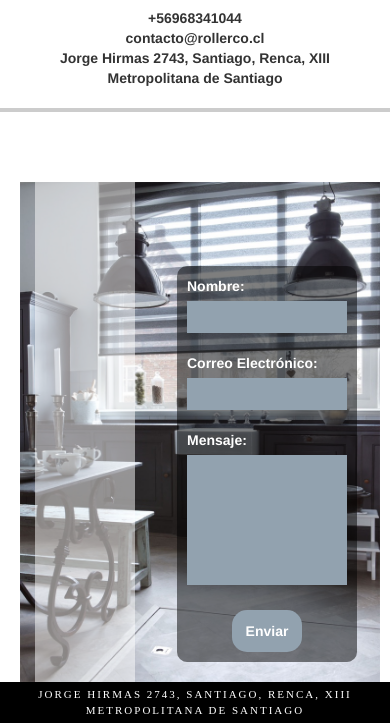
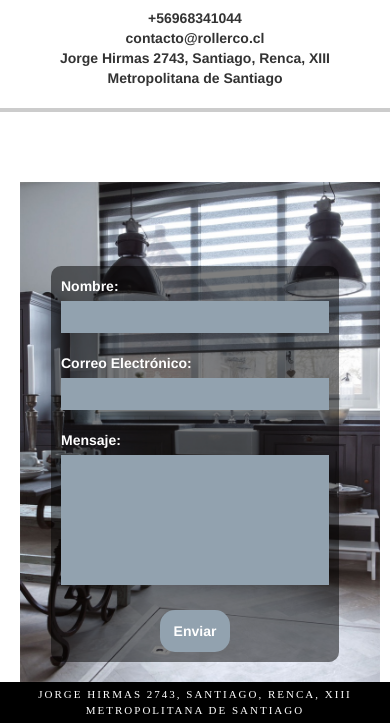
Before and after one commit to iaferrer/cortinas-roller, a Django app: template mainApp/templates/contact.html in a window 390 px wide. Shown: the part 356-1079 px from the top of the page. Run offline with Django 3.2, Linux system fonts and the light colour scheme; the template is opened without the code that fills it, so the values that code supplies are empty; some libraries are stand-ins or nearby versions.

Commit message:
Eliminar mapa de la version mobile

```diff
--- a/mainApp/static/css/style.css
+++ b/mainApp/static/css/style.css
@@ -401,6 +401,19 @@ footer p {
     width: 25%;
   }
 
+  .map-container {
+    display: none;
+  }
+
+  #contact-page form {
+    position: absolute;
+    bottom: 20px;
+    width: 80%;
+    left: 10%;
+    right: 10%;
+    z-index: 10;
+  }
+
   .catalogue .row {
     width: 100%;
     margin-left: auto;
--- a/mainApp/templates/contact.html
+++ b/mainApp/templates/contact.html
@@ -69,7 +69,6 @@
           <div class="map-container"></div>
           <img class="map" src="{% static "imgs/mapa.png" %}">
           <form class="message">
-            {% csrf_token %}
             <div class="input-field">
               <label for="name">Nombre:</label><br/>
               <input id="name" type="text" name="name">
```
